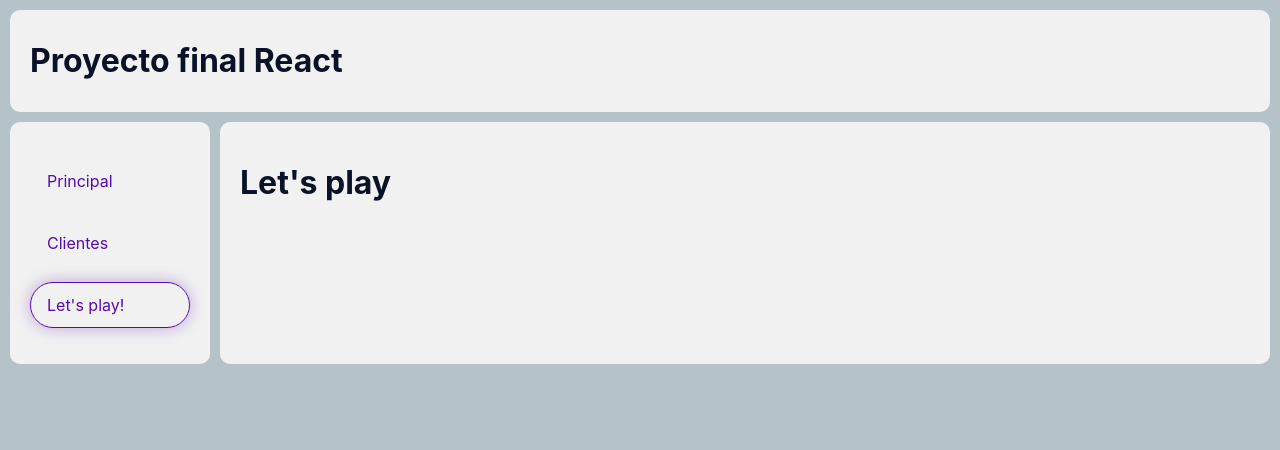
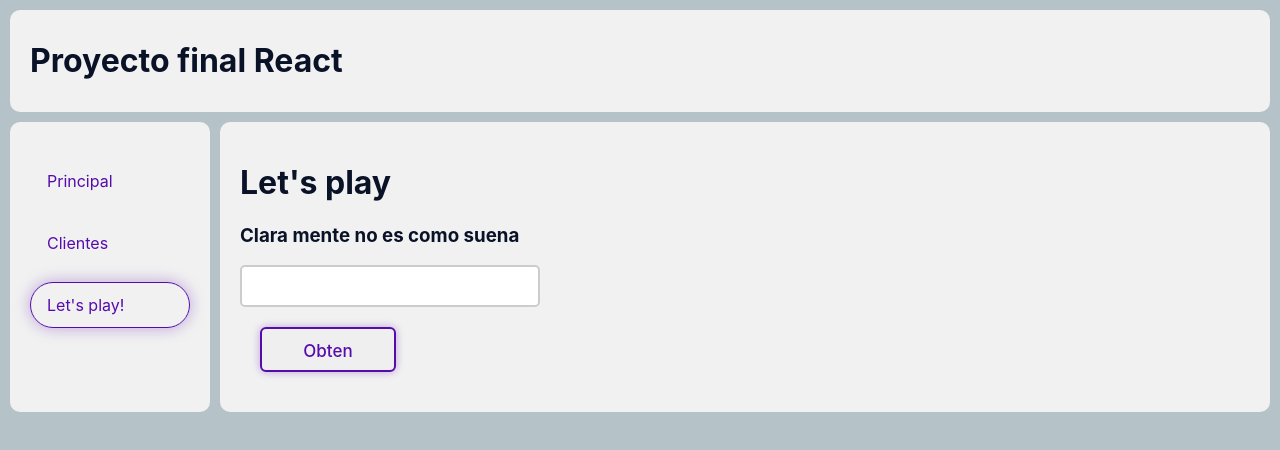
Before and after one commit to gorkavillara/react-g3-junio-2023, a React (Vite) app: page /play in a window 1280 px wide. Shown: the top 450 px of the page. Built offline with nearby package versions, Linux system fonts and the light colour scheme.

Commit message:
🏄🏻‍♀️ Primera app live

```diff
--- a/src/assets/axiosInstances.ts
+++ b/src/assets/axiosInstances.ts
@@ -3,3 +3,7 @@ import axios from "axios"
 export const clientsInstance = axios.create({
     baseURL: "https://cursoreact.ngrok.dev"
 })
+
+export const tiemposInstance = axios.create({
+    baseURL: "https://cursoreact.ngrok.dev"
+})
--- a/src/models/index.ts
+++ b/src/models/index.ts
@@ -4,3 +4,8 @@ export interface Cliente {
     age: number
     email: string
 }
+
+export interface Tiempo {
+    nombre: string
+    tiempo: number
+}
--- a/src/routes/index.tsx
+++ b/src/routes/index.tsx
@@ -1,6 +1,6 @@
 import { RouteObject } from "react-router-dom"
 import { Dashboard } from "../layouts"
-import { Clientes } from "../views"
+import { Clientes, Juego } from "../views"
 
 const routes: RouteObject[] = [
     {
@@ -20,7 +20,7 @@ const routes: RouteObject[] = [
             {
                 path: "play",
                 id: "Let's play!",
-                element: <h1>Let's play</h1>
+                element: <Juego />
             }
         ]
     },
--- /dev/null
+++ b/src/views/Juego/Juego.tsx
@@ -0,0 +1,100 @@
+import React, { useState, useEffect } from "react"
+import CustomButton from "../../components/CustomButton/CustomButton"
+import { tiemposInstance } from "../../assets/axiosInstances"
+import { Tiempo } from "../../models"
+
+const frases = [
+    "Imagay",
+    "Cojo una patata y me la como",
+    "Clara mente no es como suena",
+]
+
+const frase = frases[2]
+
+const Juego = () => {
+    const [fraseEscrita, setFraseEscrita] = useState("")
+    const [startTime, setStartTime] = useState(new Date())
+    const [nombre, setNombre] = useState("")
+    const [tiempo, setTiempo] = useState<number>(0)
+    const [tiempos, setTiempos] = useState<Tiempo[]>([])
+
+    useEffect(() => {
+        if (fraseEscrita.length === 1) setStartTime(new Date())
+    }, [fraseEscrita])
+
+    useEffect(() => {
+        if (fraseEscrita !== frase) return
+
+        const endTime = new Date()
+        setTiempo((endTime.getTime() - startTime.getTime()) / 1000)
+
+        alert(
+            `Bien hecho! Tu tiempo ha sido de ${
+                (endTime.getTime() - startTime.getTime()) / 1000
+            } segundos`
+        )
+    }, [fraseEscrita, startTime])
+
+    const escribeFrase = (event: React.KeyboardEvent<HTMLInputElement>) => {
+        console.log(event.key)
+        const siguienteLetra = frase[fraseEscrita.length]
+        if (event.key !== siguienteLetra) return
+
+        setFraseEscrita(`${fraseEscrita}${siguienteLetra}`)
+    }
+
+    const subeTiempos = () => {
+        tiemposInstance
+            .post("/tiempos", {
+                action: "create",
+                nombre,
+                tiempo,
+            })
+            .then(console.log)
+            .catch(console.error)
+    }
+    const obtenTiempos = () => {
+        tiemposInstance
+            .post("/tiempos", {
+                action: "get",
+            })
+            .then(res => setTiempos(res.data))
+            .catch(console.error)
+    }
+
+    return (
+        <div>
+            <h1>Let's play</h1>
+            <h3>{frase}</h3>
+            <input
+                type="text"
+                onKeyDown={escribeFrase}
+                value={fraseEscrita}
+                readOnly
+                style={{ width: "300px" }}
+            />
+            {tiempo > 0 && (
+                <div>
+                    <p>Enhorabuena! Tu tiempo: {tiempo} segundos</p>
+                    <input
+                        type="text"
+                        placeholder="Escribe tu nombre"
+                        value={nombre}
+                        onChange={(e) => setNombre(e.target.value)}
+                    />
+                    <CustomButton onClick={subeTiempos}>Enviar</CustomButton>
+                </div>
+            )}
+            <br />
+            <CustomButton onClick={obtenTiempos}>Obten Tiempos</CustomButton>
+            {tiempos.length > 0 &&
+                tiempos.map((t, index) => (
+                    <p key={index}>
+                        {t.nombre}: {t.tiempo}s
+                    </p>
+                ))}
+        </div>
+    )
+}
+
+export default Juego
--- a/src/views/index.ts
+++ b/src/views/index.ts
@@ -1,3 +1,4 @@
 import Clientes from "./Clientes/Clientes";
+import Juego from "./Juego/Juego";
 
-export { Clientes }
+export { Clientes, Juego }
```
